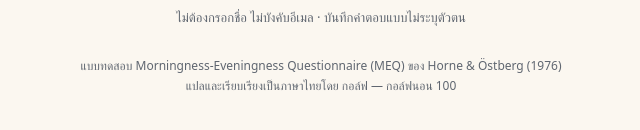
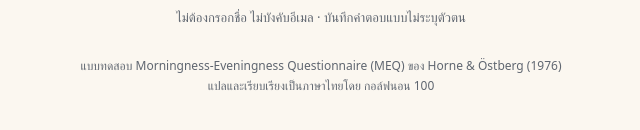
Before and after one commit to Golf-Chayanant/meq-quiz, a plain HTML site: page index.html in a window 1280 px wide. Shown: the part 468-598 px from the top of the page, 319-959 px from the left. Drawn offline with Linux system fonts and the light colour scheme; a web font is replaced by a local one.

Commit message:
Tidy credit line
Co-Authored-By: Claude Opus 5.5 <noreply@anthropic.com>

```diff
--- a/index.html
+++ b/index.html
@@ -34,7 +34,7 @@
       <button id="start" class="btn primary big">เริ่มทำแบบทดสอบ</button>
       <p class="trust">ไม่ต้องกรอกชื่อ ไม่บังคับอีเมล · บันทึกคำตอบแบบไม่ระบุตัวตน</p>
 
-      <p class="credit">แบบทดสอบ Morningness-Eveningness Questionnaire (MEQ) ของ Horne &amp; Östberg (1976)<br>แปลและเรียบเรียงเป็นภาษาไทยโดย กอล์ฟ — กอล์ฟนอน 100</p>
+      <p class="credit">แบบทดสอบ Morningness-Eveningness Questionnaire (MEQ) ของ Horne &amp; Östberg (1976)<br>แปลและเรียบเรียงเป็นภาษาไทยโดย กอล์ฟนอน 100</p>
     </section>
 
     <!-- คำถาม -->
```
